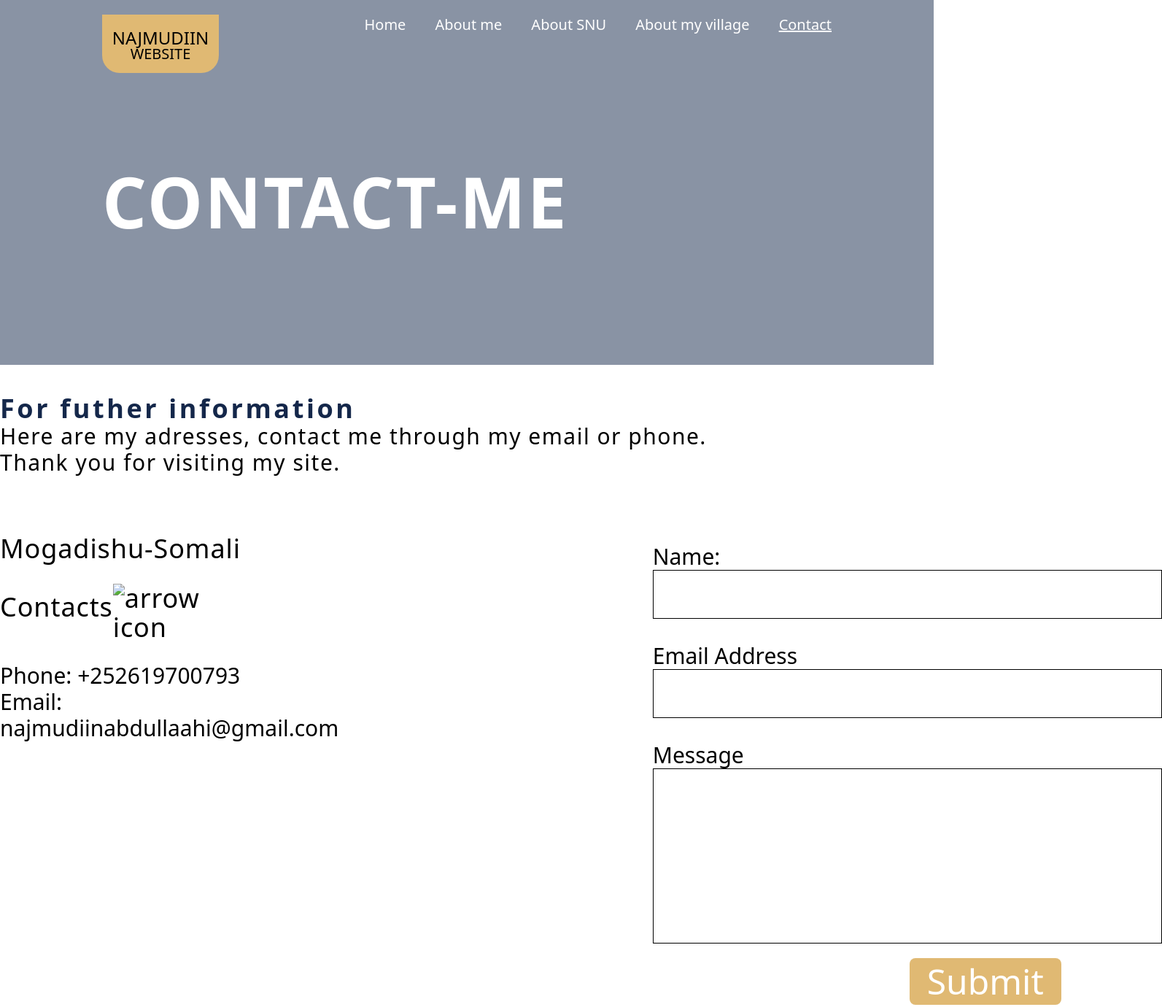
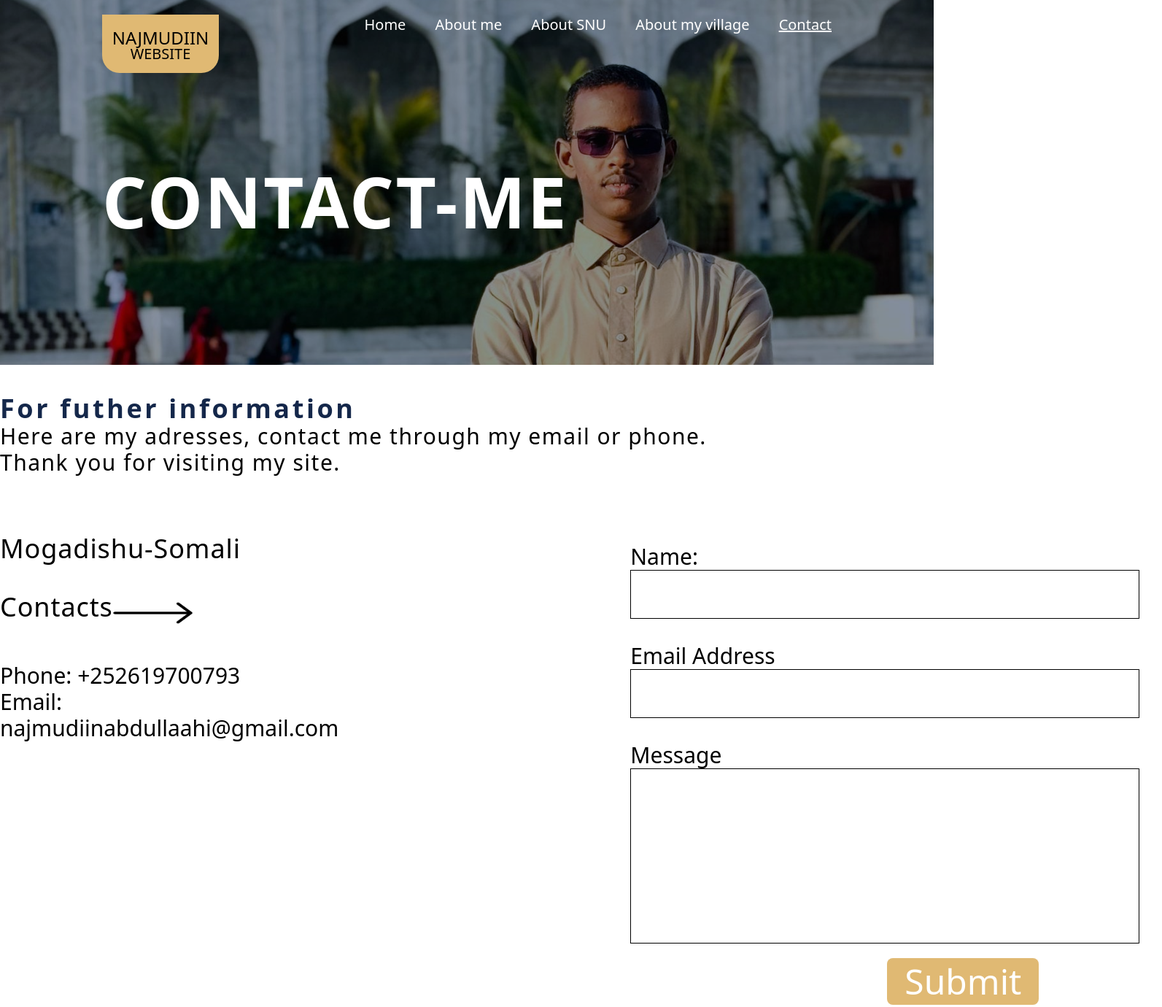
Before and after one commit to Najmudiin11/Personal-site, a website: page src/Contact.html in a window 1280 px wide. Shown: the top 1380 px of the page at 73% size, 1593 px wide, since content can reach past the window. Drawn offline with nearby package versions, Linux system fonts and the light colour scheme; files that its build step writes are made by us from their sources; the site is published under a folder, as on GitHub Pages, so addresses that start at the root find nothing.

Commit message:
Update Contact.html

```diff
--- a/src/Contact.html
+++ b/src/Contact.html
@@ -11,7 +11,7 @@
 
   <!-- heading section -->
 
-  <header class="image h-[500px]" style="background-image: url(/src/photos/nj-001.jpg);">
+  <header class="image h-[500px]" style="background-image: url(photos/nj-001.jpg);">
     <div class="bgoverlay h-[500px]"></div>
 
     <div class="Allcontents absolute inset-0 mx-auto w-[1000px] ">
@@ -58,7 +58,7 @@
         <p>Mogadishu-Somali</p>
         <div class="flex justify-between">
           <h2 class="mt-10">Contacts </h2>
-          <img class="w-35 h-20 my-7 mr-50" src="/src/photos/right-arrow.png" alt="arrow icon">
+          <img class="w-35 h-20 my-7 mr-50" src="photos/right-arrow.png" alt="arrow icon">
 
         </div>
 
```
